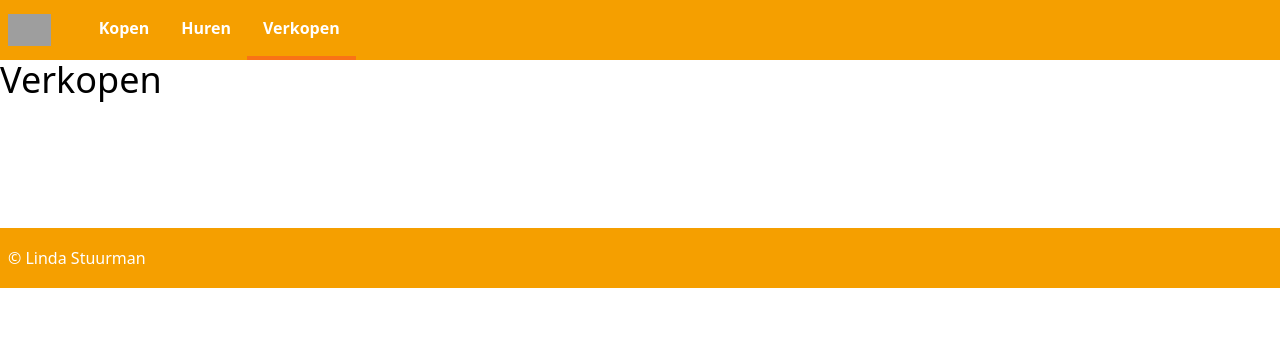
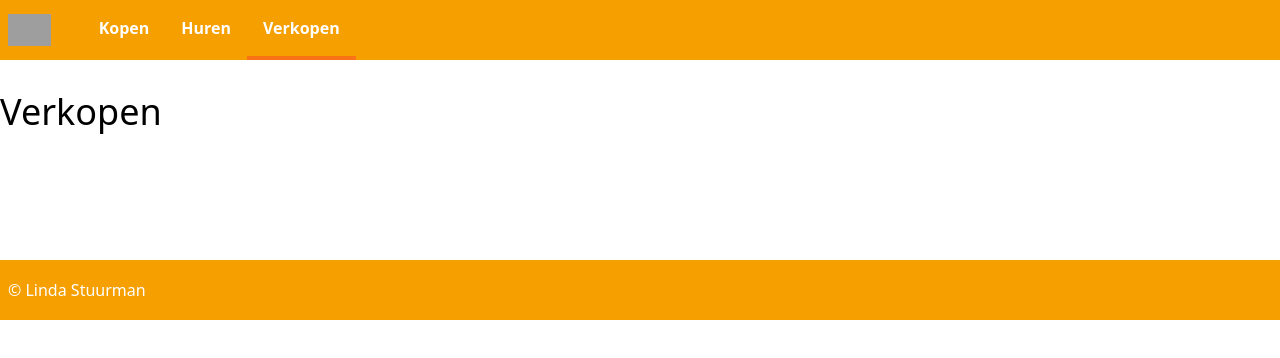
Before and after one commit to rwlinda/Funda, a Nuxt app: page /verkopen in a window 1280 px wide. Shown: the top 358 px of the page. Built offline with nearby package versions, Linux system fonts and the light colour scheme; grey boxes are pictures that could not be loaded.

Commit message:
small fixed pages, securing key

```diff
--- a/components/galleryElement.vue
+++ b/components/galleryElement.vue
@@ -31,7 +31,6 @@ export default defineComponent( {
     // const mediumImages = [...new Set(mediaItems.map(item => item[2]))]
     const largeImages = [...new Set(mediaItems.map(item => item[3]))]
 
-    console.log(largeImages.length)
     const mainOptions = {
       pagination: false,
       height:'100vh',
--- a/pages/huren/index.vue
+++ b/pages/huren/index.vue
@@ -1,6 +1,5 @@
 <template>
   <section class="container mx-auto mt-8">
     <h1>Huren</h1>
-    <gallery-element></gallery-element>
   </section>
 </template>
--- a/pages/verkopen/index.vue
+++ b/pages/verkopen/index.vue
@@ -1,5 +1,5 @@
 <template>
-  <div class="container mx-auto">
+  <section class="container mx-auto mt-8">
     <h1>Verkopen</h1>
-  </div>
+  </section>
 </template>
```
Also changed, not shown: 1 other file (tests, documents, lock files or other folders).
